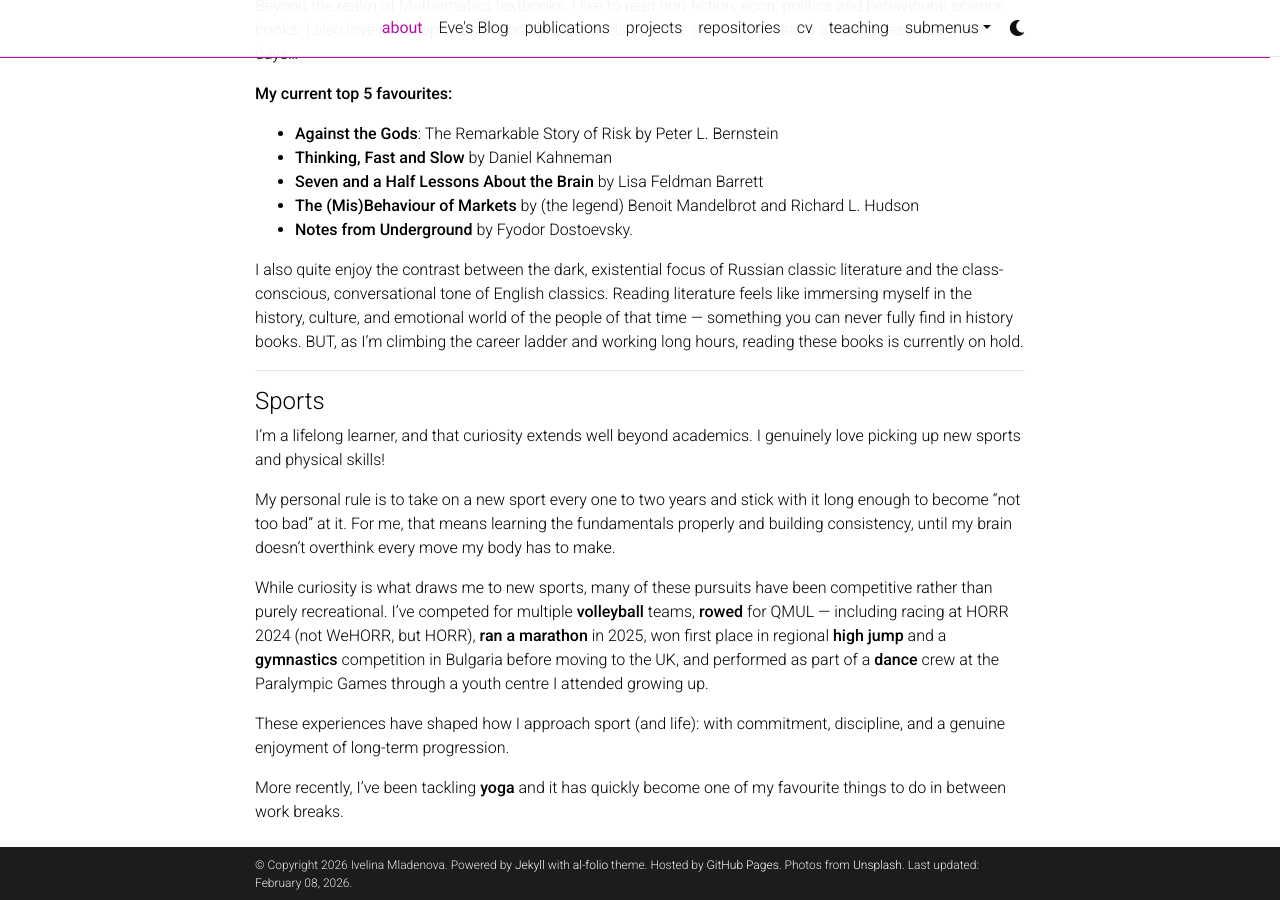
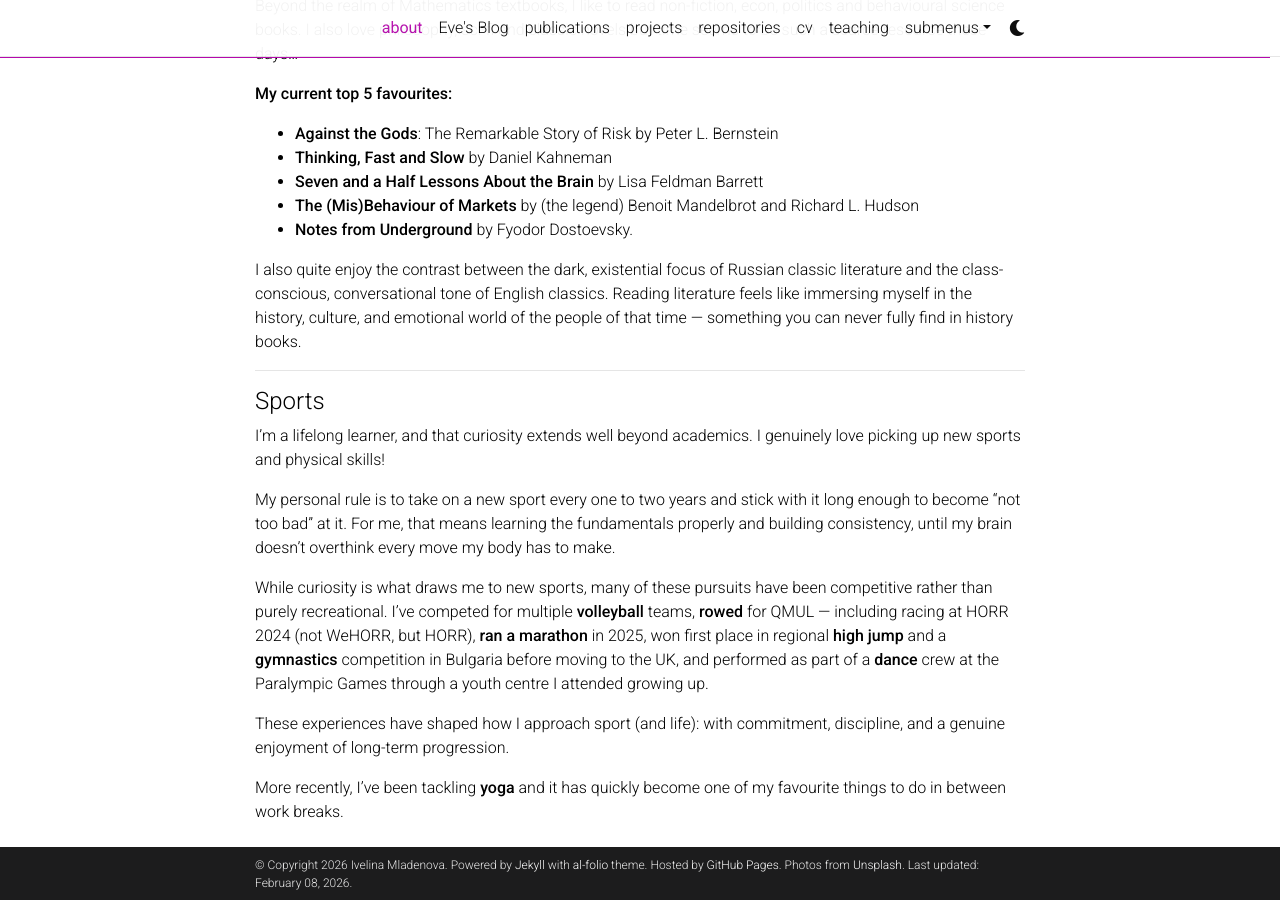
Before and after one commit to Ivelina0/Ivelina0.github.io, a Jekyll site: the page built from _pages/about.md, in a window 1280 px wide and 900 px high, scrolled down 1141 px. Built offline with Jekyll 4.4.1, drawn with Linux system fonts in a browser that asks for light colours; full-size pictures stand in for the smaller copies a plugin makes; comment, search, counter and statistics services are not loaded; a style sheet for code colours, icons or effects is not loaded.

Commit message:
Update about.md

```diff
--- a/_pages/about.md
+++ b/_pages/about.md
@@ -63,7 +63,7 @@ Beyond the realm of Mathematics textbooks, I like to read non-fiction, econ, pol
 - [**The (Mis)Behaviour of Markets**](https://www.goodreads.com/book/show/6046141-the-mis-behaviour-of-markets?ref=nav_sb_ss_1_29) by (the legend) Benoit Mandelbrot and Richard L. Hudson
 - [**Notes from Underground**](https://www.goodreads.com/book/show/49455.Notes_from_Underground?from_search=true&from_srp=true&qid=cAbCQNjj2v&rank=2) by Fyodor Dostoevsky.
 
-I also quite enjoy the contrast between the dark, existential focus of Russian classic literature and the class-conscious, conversational tone of English classics. Reading literature feels like immersing myself in the history, culture, and emotional world of the people of that time — something you can never fully find in history books. BUT, as I’m climbing the career ladder and working long hours, reading these books is currently on hold.
+I also quite enjoy the contrast between the dark, existential focus of Russian classic literature and the class-conscious, conversational tone of English classics. Reading literature feels like immersing myself in the history, culture, and emotional world of the people of that time — something you can never fully find in history books.
 
 ---
 
```
